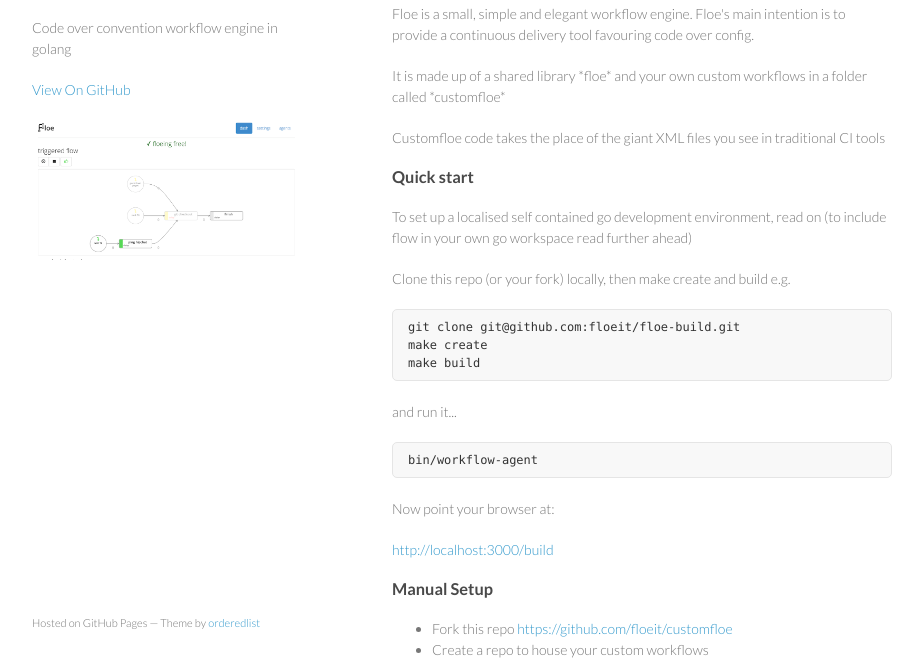
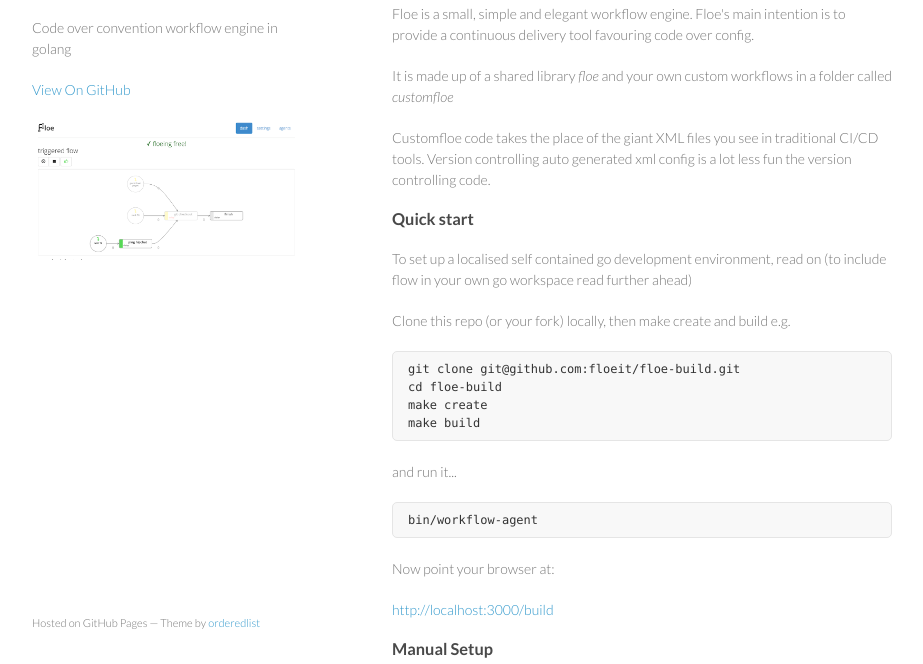
Before and after one commit to floeit/floeit.github.io, a plain HTML site: page index.html in a window 1280 px wide. Shown: the part 98-762 px from the top of the page, without its empty margins (178-1101 px from the left). Drawn offline with Linux system fonts and the light colour scheme.

Commit message:
fixing quick start

```diff
--- a/index.html
+++ b/index.html
@@ -40,9 +40,9 @@
 
 <p>Floe is a small, simple and elegant workflow engine. Floe's main intention is to provide a continuous delivery tool favouring code over config.
 
-<p>It is made up of a shared library *floe* and your own custom workflows in a folder called *customfloe* </p>
+<p>It is made up of a shared library <i>floe</i> and your own custom workflows in a folder called <i>customfloe</i> </p>
 
-<p>Customfloe code takes the place of the giant XML files you see in traditional CI tools</p>
+<p>Customfloe code takes the place of the giant XML files you see in traditional CI/CD tools. Version controlling auto generated xml config is a lot less fun the version controlling code.</p>
 
 
 <h3><a id="user-content-quick-start" class="anchor" href="#quick-start" aria-hidden="true"><span class="octicon octicon-link"></span></a>Quick start</h3>
@@ -53,6 +53,7 @@
 e.g.</p>
 
 <pre><code>git clone git@github.com:floeit/floe-build.git
+cd floe-build
 make create
 make build
 </code></pre>
```
